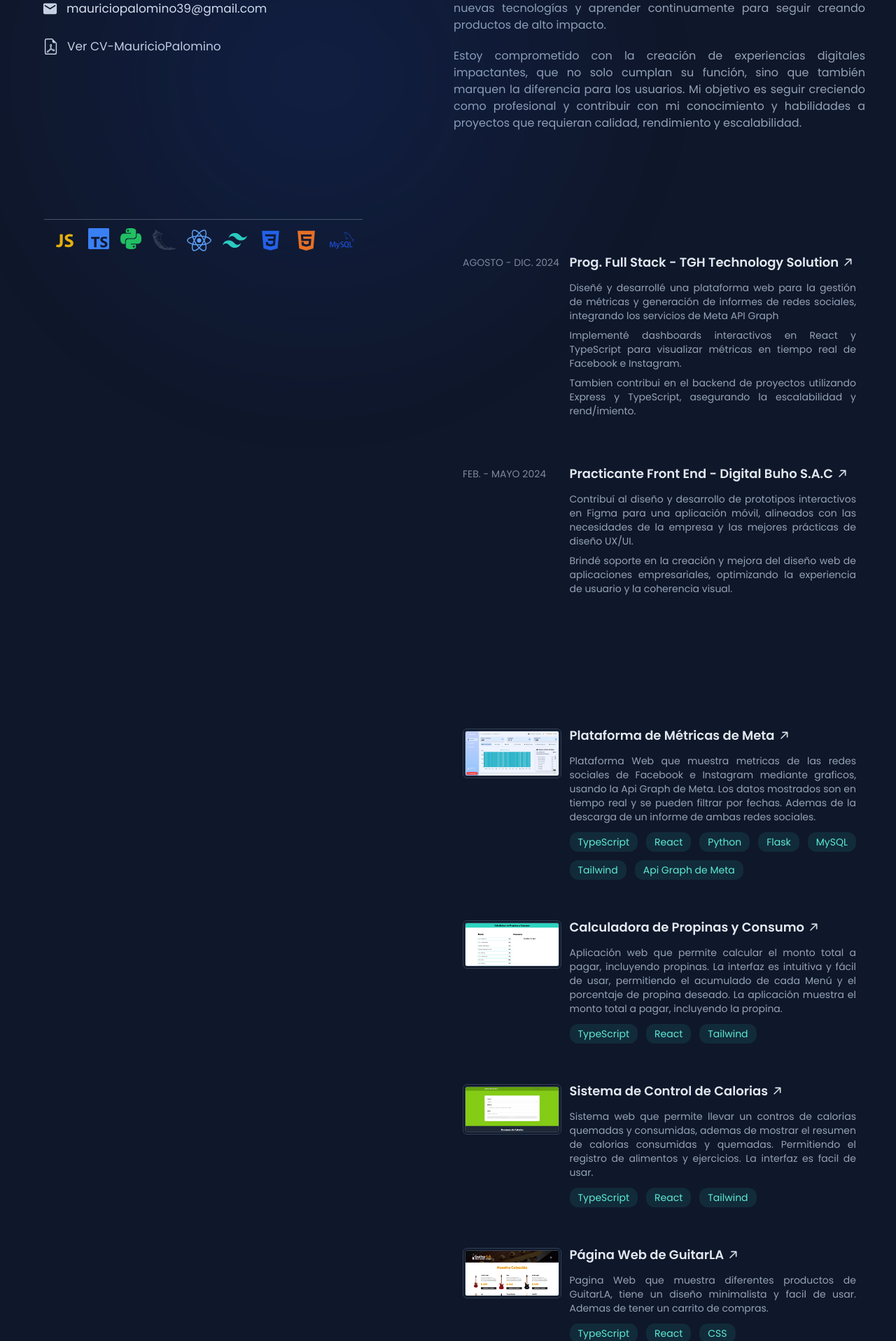
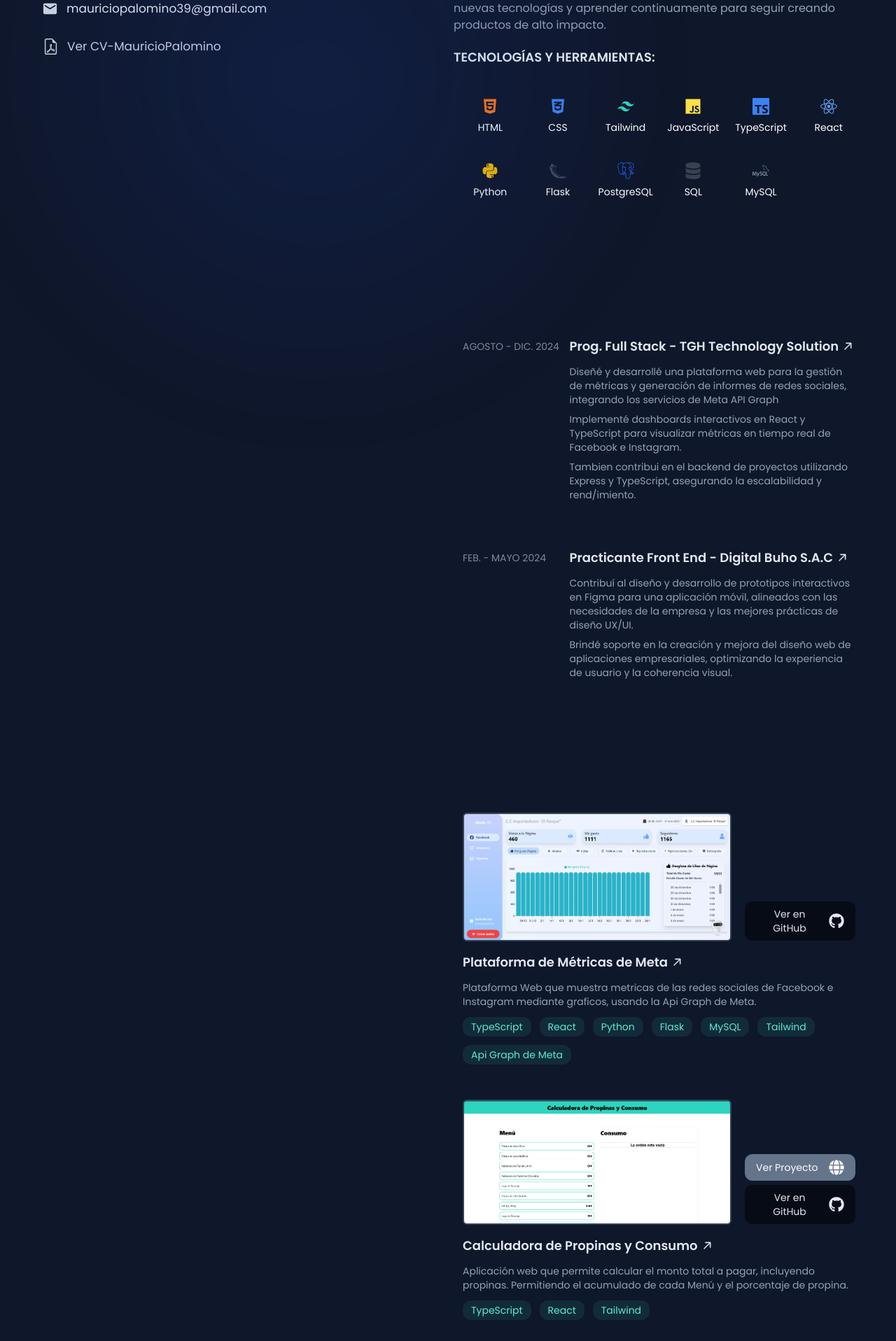
Before and after one commit to M4UR1CIO/Portafolio, a React (Vite) app: page / in a window 1280 px wide. Shown: the part 390-2306 px from the top of the page at 70% size. Built offline with nearby package versions, Linux system fonts and the light colour scheme.

Commit message:
Reforma de todo

```diff
--- a/package.json
+++ b/package.json
@@ -10,9 +10,11 @@
     "preview": "vite preview"
   },
   "dependencies": {
+    "framer-motion": "^12.4.10",
     "react": "^18.3.1",
     "react-dom": "^18.3.1",
-    "react-icons": "^5.4.0"
+    "react-icons": "^5.4.0",
+    "react-simple-typewriter": "^5.0.1"
   },
   "devDependencies": {
     "@eslint/js": "^9.17.0",
--- a/src/components/PrimerColumna.tsx
+++ b/src/components/PrimerColumna.tsx
@@ -1,8 +1,8 @@
-import { FaReact, FaPhone } from 'react-icons/fa';
+import { FaPhone } from 'react-icons/fa';
 import { MdEmail } from "react-icons/md";
 import { BsFileEarmarkPdf } from "react-icons/bs";
-import { DiJavascript1, DiCss3, DiHtml5 } from 'react-icons/di';
-import { SiTypescript, SiPython, SiFlask, SiTailwindcss, SiMysql } from 'react-icons/si';
+import { Typewriter } from 'react-simple-typewriter';
+import { motion } from 'framer-motion';
 
 export default function PrimerColumna() {
   return (
@@ -15,18 +15,43 @@ export default function PrimerColumna() {
                 <h1
                     className='text-5xl font-black text-slate-100 hover:cursor-pointer pl-2'
                 >
-                    Mauricio Palomino
+                    <span>
+                    <Typewriter
+                    words={['Mauricio Palomino']}
+                    loop={1} // 0 significa infinito
+                    cursor
+                    cursorStyle="|"
+                    typeSpeed={100}
+                    deleteSpeed={100}
+                    delaySpeed={1000}
+                  />
+                    </span>
+
                 </h1>
 
-                <h3 className='mt-4 md:mt-2 mb-5 text-xl font-medium text-slate-200 pl-2'>
+                <motion.h3
+                    initial={{ opacity: 0, x: -50 }} // Inicia invisible y desplazado a la izquierda
+                    animate={{ opacity: 1, x: 0 }} // Se hace visible y se mueve a su posición
+                    transition={{ duration: 1, ease: 'easeOut' }} // Duración y tipo de animación
+                    className="mt-4 md:mt-2 mb-5 text-xl font-medium text-slate-200 pl-2"
+                    >
                     Ingeniero de Software con Inteligencia Artificial
-                </h3>
+                </motion.h3>
+
+                <motion.p
+                    initial={{ opacity: 0, x: -50 }} // Inicia invisible y desplazado a la izquierda
+                    animate={{ opacity: 1, x: 0 }} // Se hace visible y se mueve a su posición
+                    transition={{ duration: 1, ease: 'easeOut' }} // Duración y tipo de animación
+                    className='max-w-[400px] text-slate-400 pl-2 text-base font-light'
+                >
+                    Apasionado por la tecnología, el aprendizaje continuo y la optimización de procesos.
+                </motion.p>
 
                 <p className='max-w-[400px] text-slate-400 pl-2 text-base font-light'>
-                    Apasionado por la tecnología, el aprendizaje continuo y la optimización de procesos.
+
                 </p>
 
-                <div className='mt-24 md:mt-20'>
+                <div className='mt-12 md:mt-20'>
                     <ul className='space-y-3'>
                         <li className='flex items-center gap-x-3 p-2'>
                             <FaPhone size={19} className='text-slate-300'/>
@@ -52,65 +77,6 @@ export default function PrimerColumna() {
                     </ul>
                 </div>
             </div>
-
-            <div className='flex justify-center mt-24 md:mt-15 lg:mt-0 md:mb-12 lg:mb-0'>
-                <ul className='flex gap-x-[7px] md:gap-x-4 justify-center p-3 border-t border-gray-600'>
-                    <li
-                        onClick={() => window.open('https://developer.mozilla.org/en-US/docs/Web/JavaScript', '_blank')}
-                        className='hover:cursor-pointer hover:scale-110 transition-transform duration-500 ease-in-out'
-                    >
-                        <DiJavascript1 size={35} className="text-yellow-500 hover:text-yellow-300" />
-                    </li>
-                    <li
-                        onClick={() => window.open('https://www.typescriptlang.org/docs/', '_blank')}
-                        className='hover:cursor-pointer hover:scale-110 transition-transform duration-500 ease-in-out'
-                    >
-                        <SiTypescript size={30} className="text-blue-500 hover:text-blue-300" />
-                    </li>
-                    <li
-                        onClick={() => window.open('https://docs.python.org/3/', '_blank')}
-                        className='hover:cursor-pointer hover:scale-110 transition-transform duration-500 ease-in-out'
-                    >
-                        <SiPython size={30} className="text-green-500 hover:text-green-300" />
-                    </li>
-                    <li
-                        onClick={() => window.open('https://flask.palletsprojects.com/', '_blank')}
-                        className='hover:cursor-pointer hover:scale-110 transition-transform duration-500 ease-in-out'
-                    >
-                        <SiFlask size={33} className="text-gray-700 hover:text-gray-400" />
-                    </li>
-                    <li
-                        onClick={() => window.open('https://reactjs.org/docs/getting-started.html', '_blank')}
-                        className='hover:cursor-pointer hover:scale-110 transition-transform duration-500 ease-in-out'
-                    >
-                        <FaReact size={35} className="text-blue-400 hover:text-blue-200" />
-                    </li>
-                    <li
-                        onClick={() => window.open('https://tailwindcss.com/docs', '_blank')}
-                        className='hover:cursor-pointer hover:scale-110 transition-transform duration-500 ease-in-out'
-                    >
-                        <SiTailwindcss size={35} className="text-teal-400 hover:text-teal-200" />
-                    </li>
-                    <li
-                        onClick={() => window.open('https://developer.mozilla.org/en-US/docs/Web/CSS', '_blank')}
-                        className='hover:cursor-pointer hover:scale-110 transition-transform duration-500 ease-in-out'
-                    >
-                        <DiCss3 size={35} className="text-blue-600 hover:text-blue-300" />
-                    </li>
-                    <li
-                        onClick={() => window.open('https://developer.mozilla.org/en-US/docs/Web/HTML', '_blank')}
-                        className='hover:cursor-pointer hover:scale-110 transition-transform duration-500 ease-in-out'
-                    >
-                        <DiHtml5 size={35} className="text-orange-500 hover:text-orange-300" />
-                    </li>
-                    <li
-                        onClick={() => window.open('https://dev.mysql.com/doc/', '_blank')}
-                        className='hover:cursor-pointer hover:scale-110 transition-transform duration-500 ease-in-out'
-                    >
-                        <SiMysql size={35} className="text-blue-700 hover:text-blue-300" />
-                    </li>
-                </ul>
-            </div>
         </div>
     </>
   )
--- a/src/components/SegundaColumna.tsx
+++ b/src/components/SegundaColumna.tsx
@@ -1,49 +1,59 @@
-import { useState, useEffect } from "react"
 import { Proyectos } from "../types"
-import Modal from "./Modal"
+// import Modal from "./Modal"
 import { GoArrowUpRight } from "react-icons/go";
+import { FaGithub, FaGlobe } from "react-icons/fa";
+import { FaReact, FaPython, FaHtml5, FaCss3Alt, FaJs, FaDatabase } from "react-icons/fa";
+import { SiTailwindcss, SiMysql, SiPostgresql, SiFlask, SiTypescript } from "react-icons/si";
 
 type SegundaColumnaProps = {
     proyectos: Proyectos[]
 }
 
+const tecnologias = [
+  { nombre: "HTML", icono: <FaHtml5 className="text-orange-500" />, link: "https://developer.mozilla.org/en-US/docs/Web/HTML" },
+  { nombre: "CSS", icono: <FaCss3Alt className="text-blue-500" />, link: "https://developer.mozilla.org/en-US/docs/Web/CSS" },
+  { nombre: "Tailwind", icono: <SiTailwindcss className="text-teal-400" />, link: "https://tailwindcss.com/" },
+  { nombre: "JavaScript", icono: <FaJs className="text-yellow-300" />, link: "https://developer.mozilla.org/en-US/docs/Web/JavaScript" },
+  { nombre: "TypeScript", icono: <SiTypescript className="text-blue-500" />, link: "https://www.typescriptlang.org/" },
+  { nombre: "React", icono: <FaReact className="text-blue-400" />, link: "https://react.dev/" },
+  { nombre: "Python", icono: <FaPython className="text-yellow-500" />, link: "https://www.python.org/" },
+  { nombre: "Flask", icono: <SiFlask className="text-gray-600" />, link: "https://flask.palletsprojects.com/" },
+  { nombre: "PostgreSQL", icono: <SiPostgresql className="text-blue-600" />, link: "https://www.postgresql.org/" },
+  { nombre: "SQL", icono: <FaDatabase className="text-gray-700" />, link: "https://www.w3schools.com/sql/" },
+  { nombre: "MySQL", icono: <SiMysql />, link: "https://www.mysql.com/" }
+];
+
 export default function SegundaColumna({proyectos}: SegundaColumnaProps) {
-
-  const [isOpen, setIsOpen] = useState(false)
-
-  useEffect(() => {
-    // Cuando el modal está abierto, desactiva el scroll
-    if (isOpen) {
-      document.body.style.overflow = 'hidden';
-    } else {
-      document.body.style.overflow = '';
-    }
-
-    // Limpieza al desmontar el componente
-    return () => {
-      document.body.style.overflow = '';
-    };
-  }, [isOpen]); // Ejecuta el efecto cada vez que cambia isOpen
 
   return (
     <>
         {/* Segunda columna (Scroll) */}
-        <div className="bg-slate-900 text-slate-400 mt-10 lg:mt-3 lg:pl-0 lg:pr-1 mb-10 lg:overflow-y-auto">
+        <div className="bg-slate-900 text-slate-400 mt-20 lg:mt-3 lg:pl-0 lg:pr-1 mb-10 lg:overflow-y-auto">
             <div
               id='inicio'
-              className='pl-5 lg:mt-12 pt-1 pr-6 lg:pl-0 lg:pr-0 space-y-5 mb-24 md:mb-32 lg:mb-40 text-justify'
+              className='pl-5 lg:mt-12 pt-1 pr-6 lg:pl-0 lg:pr-0 space-y-5 mb-24 md:mb-32 lg:mb-40'
             >
               <p>
                 Soy un desarrollador web apasionado por crear soluciones innovadoras y funcionales que combinan tecnologia y diseño. Con experiencia en herramientas moderas como <span className='font-semibold text-slate-300'>React, JavaScript, TypeScript, Python y Flask,</span> he trabajado en proyectos que van desde plataformas interactivas hasta bots inteligentes integrados con servicios como la <span className='font-semibold text-slate-300'>API Graph de Meta</span>.
               </p>
 
-              <p>
+              <p className="">
                 Me especializo en el desarrollo frontend y backend, enfocándome en la optimización de interfaces, la visualización de datos en tiempo real y la integración de sistemas seguros y escalables. Además, disfruto explorar nuevas tecnologías y aprender continuamente para seguir creando productos de alto impacto.
               </p>
+              <h2 className="text-lg font-bold text-slate-200 uppercase">Tecnologías y Herramientas:</h2>
+              <section className="grid grid-cols-3 md:grid-cols-4 lg:grid-cols-6 gap-2 p-2 group/list">
 
-              <p>
-                Estoy comprometido con la creación de experiencias digitales impactantes, que no solo cumplan su función, sino que también marquen la diferencia para los usuarios. Mi objetivo es seguir creciendo como profesional y contribuir con mi conocimiento y habilidades a proyectos que requieran calidad, rendimiento y escalabilidad.
-              </p>
+                {tecnologias.map((tech, index) => (
+                  <div
+                    key={index}
+                    className="group relative flex flex-col items-center justify-center bg-slate-900 py-4 rounded-lg shadow-sm hover:shadow-slate-500 hover:scale-105 transition-all duration-300 text-2xl lg:hover:!opacity-100 lg:group-hover/list:opacity-40 cursor-pointer"
+                    onClick={() => window.open(tech.link, '_blank')}
+                  >
+                    {tech.icono}
+                    <p className="text-sm text-white mt-2">{tech.nombre}</p>
+                  </div>
+                ))}
+              </section>
 
             </div>
 
@@ -66,7 +76,7 @@ export default function SegundaColumna({proyectos}: SegundaColumnaProps) {
                       /></span>
                     </h2>
 
-                    <div className="space-y-2 text-justify">
+                    <div className="space-y-2 ">
                       <p className='text-sm'>
                         Diseñé y desarrollé una plataforma web para la gestión de métricas y generación de informes de redes sociales, integrando los servicios de Meta API Graph
                       </p>
@@ -97,8 +107,8 @@ export default function SegundaColumna({proyectos}: SegundaColumnaProps) {
                     /></span>
                   </h2>
 
-                  <div className="text-justify">
-                    <p className='text-sm mb-2'>
+                  <div className="space-y-2">
+                    <p className='text-sm'>
                       Contribuí al diseño y desarrollo de prototipos interactivos en Figma para una aplicación móvil,
                       alineados con las necesidades de la empresa y las mejores prácticas de diseño UX/UI.
                     </p>
@@ -114,26 +124,50 @@ export default function SegundaColumna({proyectos}: SegundaColumnaProps) {
 
             <ul
                 id='proyectos'
-                className="group/list space-y-10 lg:space-y-6 mb-12 md:mb-16 lg:mb-24"
+                className="group/list space-y-10 lg:space-y-4"
             >
               {proyectos.map((proyecto) => (
                 <li
                   key={proyecto.id}
-                  onClick={proyecto.id === '1'
-                    ? () => setIsOpen(!isOpen) :
-                      () => window.open(proyecto.link, "_blank")}
                 >
-                  <div className="group relative lg:grid grid-cols-8 p-3 bg-slate-800/50 lg:bg-transparent hover:bg-slate-800/50 border border-slate-900 hover:border-slate-800  rounded-lg hover:shadow-sm hover:shadow-slate-800 transition-all duration-300 ease-in-out mx-5 md:mx-7 lg:mx-0 scale-105 lg:scale-100 items-start hover:cursor-pointer lg:hover:!opacity-100 lg:group-hover/list:opacity-40">
+                  <div className="group relative lg:grid p-3 bg-slate-800/50 lg:bg-transparent hover:bg-slate-800/50 border border-slate-900 hover:border-slate-800 rounded-lg hover:shadow-sm hover:shadow-slate-800 transition-all duration-300 ease-in-out mx-5 md:mx-7 lg:mx-0 scale-105 lg:scale-100 items-start lg:hover:!opacity-100 lg:group-hover/list:opacity-40">
 
-                    <header className='lg:pt-1 col-span-2 text-slate-500 uppercase text-sm font-medium pb-6'>
+                  <header className="grid md:grid-flow-col lg:pt-1 text-slate-500 uppercase text-sm font-medium pb-4 items-center justify-center md:justify-between">
+                    {/* Imagen con efecto zoom */}
+                    <div className="w-full md:w-96 lg:w-96 h-auto overflow-hidden rounded-md border-2 border-double border-slate-700 transition-all duration-300 ease-in-out group-hover:border-teal-200">
                       <img
-                        className='md:w-80 rounded-md border-4 border-double border-slate-700 group-hover:border-slate-200 transition-all duration-300 ease-in-out'
+                        className="w-full h-full object-cover transition-transform duration-300 ease-in-out hover:scale-110"
                         src={`/images/${proyecto.imagen}.png`}
                         alt={proyecto.name}
                       />
+                    </div>
+
+                    {/* Contenedor del botón alineado abajo */}
+                    <div className="flex flex-row md:flex-col lg:flex-col h-full justify-end items-center space-x-2 md:space-x-0 space-y-1 mt-2 md:mt-0">
+                      {proyecto.id !== '1' && (
+                        <button
+                          className="flex justify-between w-[160px] bg-slate-500 px-4 py-2 rounded-xl items-center gap-2 text-white transition-all duration-300 ease-in-out hover:scale-105 border border-slate-900 hover:border-slate-500 hover:bg-slate-200 hover:text-teal-900"
+                          onClick={() => window.open(proyecto.link, "_blank")}
+                        >
+                          Ver Proyecto
+                        <FaGlobe
+                          size={22}
+                        />
+                        </button>
+                      )}
+                      <button
+                        className="flex justify-between w-[160px] bg-black/50 backdrop-blur-md px-4 py-2 rounded-xl items-center gap-2 text-slate-200 transition-all duration-300 ease-in-out hover:scale-105 border border-slate-900 hover:border-slate-950 hover:bg-black hover:text-white"
+                        onClick={() => window.open(proyecto.link_github, "_blank")}
+                      >
+                        Ver en GitHub
+                        <FaGithub
+                          size={22}
+                        />
+                      </button>
+                    </div>
                   </header>
 
-                    <div className='lg:pl-3 col-span-6'>
+                    <div className=''>
                       <h2 className='flex items-center mb-3 gap-x-1 text-slate-200 group-hover:text-teal-200 font-bold text-lg'>{proyecto.title}
                         <span>
                           <GoArrowUpRight
@@ -143,7 +177,7 @@ export default function SegundaColumna({proyectos}: SegundaColumnaProps) {
                         </span>
                       </h2>
 
-                      <p className='text-sm mb-2 text-justify'>
+                      <p className='text-sm mb-2'>
                           {proyecto.content}
                       </p>
 
@@ -168,10 +202,6 @@ export default function SegundaColumna({proyectos}: SegundaColumnaProps) {
               </footer>
             </div>
           </div>
-          <Modal
-            isOpen={isOpen}
-            setIsOpen={setIsOpen}
-          />
     </>
   )
 }
--- a/src/data/Proyectos.ts
+++ b/src/data/Proyectos.ts
@@ -5,9 +5,10 @@ export const proyectos : Proyectos[] = [
         id: '1',
         name: 'proyecto1',
         title : 'Plataforma de Métricas de Meta',
-        content: 'Plataforma Web que muestra metricas de las redes sociales de Facebook e Instagram mediante graficos, usando la Api Graph de Meta. Los datos mostrados son en tiempo real y se pueden filtrar por fechas. Ademas de la descarga de un informe de ambas redes sociales.',
+        content: 'Plataforma Web que muestra metricas de las redes sociales de Facebook e Instagram mediante graficos, usando la Api Graph de Meta.',
         imagen: 'Plataforma-Metricas',
         link: '',
+        link_github: 'https://github.com/M4UR1CIO/Meta-Metricas-Frontend',
         tecnologias: ['TypeScript', 'React', 'Python', 'Flask', 'MySQL', 'Tailwind', 'Api Graph de Meta']
     },
 
@@ -15,45 +16,50 @@ export const proyectos : Proyectos[] = [
         id: '2',
         name: 'proyecto2',
         title : 'Calculadora de Propinas y Consumo',
-        content: 'Aplicación web que permite calcular el monto total a pagar, incluyendo propinas. La interfaz es intuitiva y fácil de usar, permitiendo el acumulado de cada Menú y el porcentaje de propina deseado. La aplicación muestra el monto total a pagar, incluyendo la propina.',
+        content: 'Aplicación web que permite calcular el monto total a pagar, incluyendo propinas. Permitiendo el acumulado de cada Menú y el porcentaje de propina.',
         imagen: 'Calculadora',
         link: 'https://dynamic-tartufo-ffc886.netlify.app/',
+        link_github: 'https://github.com/M4UR1CIO/Calculadora-Propinas',
         tecnologias: ['TypeScript', 'React', 'Tailwind']
     },
     {
         id: '3',
         name: 'proyecto3',
         title : 'Sistema de Control de Calorias',
-        content: 'Sistema web que permite llevar un contros de calorias quemadas y consumidas, ademas de mostrar el resumen de calorias consumidas y quemadas. Permitiendo el registro de alimentos y ejercicios. La interfaz es facil de usar.',
+        content: 'Sistema web que permite llevar un control de cálorias quemadas y consumidas, muestra el resumen de calorias consumidas y quemadas.',
         imagen: 'Contador-Calorias',
         link: 'https://curious-mermaid-67a8ad.netlify.app/',
+        link_github: 'https://github.com/M4UR1CIO/Control-de-Calorias',
         tecnologias: ['TypeScript', 'React', 'Tailwind']
     },
     {
         id: '4',
         name: 'proyecto4',
         title : 'Página Web de GuitarLA',
-        content: 'Pagina Web que muestra diferentes productos de GuitarLA, tiene un diseño minimalista y facil de usar. Ademas de tener un carrito de compras.',
+        content: 'Pagina Web que muestra diferentes productos de GuitarLA, tiene un diseño minimalista y facil de usar.',
         imagen: 'GuitarLA',
         link: 'https://joyful-meringue-163536.netlify.app/',
+        link_github: 'https://github.com/M4UR1CIO/GuitarLA',
         tecnologias: ['TypeScript', 'React', 'CSS']
     },
     {
         id: '5',
         name: 'proyecto5',
         title : 'Planificador de Gastos',
-        content: 'Aplicacion Web que permite la Planificación de Gastos, permite el ingreso del presupuesto, asi como la inclusion de los gastos por categoria. Permitiendo el registro de cada gasto y mostrando el Presupuesto. La interfaz es moderna y facil de usar.',
+        content: 'Aplicacion Web que permite la Planificación de Gastos, permite el ingreso del presupuesto, asi como la inclusion de los gastos por categoria. ',
         imagen: 'Planificador-Gastos',
         link: 'https://leafy-conkies-4c381f.netlify.app/',
+        link_github: 'https://github.com/M4UR1CIO/Planificador-de-Gastos',
         tecnologias: ['TypeScript', 'React', 'Tailwind']
     },
     {
         id: '6',
         name: 'proyecto6',
         title: 'Buscador de bedidas y recetas',
-        content: 'Sistema web que permite la busqueda de bebidas y recetas, asi como añadirlas a una sección de favoritos, se uso React Router DOM. Tiene un diseño agradable y facil de usar.',
+        content: 'Sistema web que permite la busqueda de bebidas y recetas, asi como añadirlas a una sección de favoritos, se uso React Router DOM.',
         imagen: 'Buscador-Recetas',
         link: 'https://buscador-react-router-dom.vercel.app/',
+        link_github: 'https://github.com/M4UR1CIO/Buscador-React-Router-DOM',
         tecnologias: ['TypeScript', 'React', 'React Router DOM', 'Tailwind']
     }
 ]
--- a/src/types/index.ts
+++ b/src/types/index.ts
@@ -5,5 +5,6 @@ export type Proyectos = {
     content: string
     imagen: string
     link: string
+    link_github: string
     tecnologias: string[]
 }
```
Also changed, not shown: 1 other file (tests, documents, lock files or other folders). Lines whose indentation alone changed are shown as unchanged.
